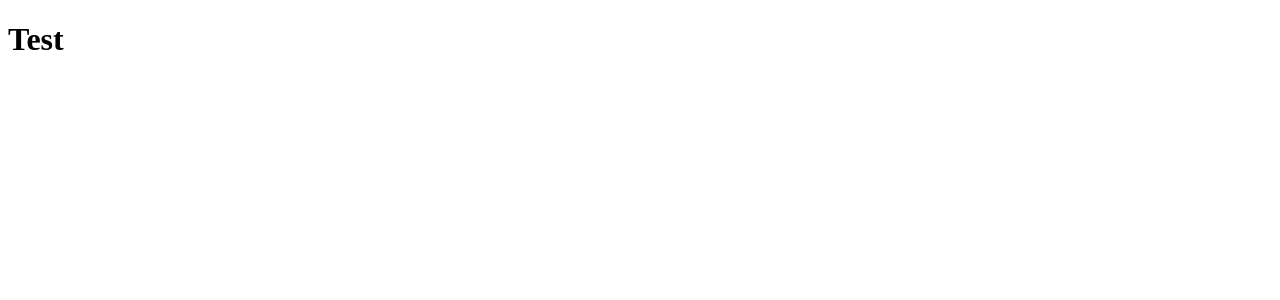
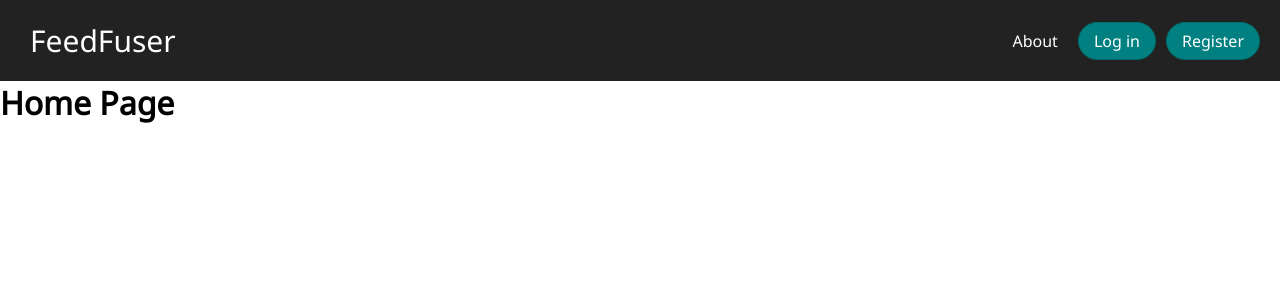
Before and after one commit to DevinParentice/feedfuser, a Flask app: page / in a window 1280 px wide. Before the commit the part shown is almost empty. Shown: the top 300 px of the page. Run offline with Flask 2, Linux system fonts and the light colour scheme.

Commit message:
Added navbar

```diff
--- /dev/null
+++ b/static/js/nav.js
@@ -0,0 +1,9 @@
+$(function () {
+	$(".nav-toggle").on("click", function () {
+		if ($(".nav-item").hasClass("active")) {
+			$(".nav-item").removeClass("active");
+		} else {
+			$(".nav-item").addClass("active");
+		}
+	});
+});
--- /dev/null
+++ b/static/styles/main.css
@@ -0,0 +1,166 @@
+@import url('https://fonts.googleapis.com/css2?family=Noto+Sans&display=swap');
+* {
+	margin: 0;
+	padding: 0;
+	box-sizing: border-box;
+}
+
+body {
+	font-family: 'Noto Sans', sans-serif;
+}
+
+nav {
+	background: #222;
+	padding: 5px 20px;
+}
+
+ul {
+	list-style-type: none;
+}
+
+a {
+	color: white;
+	text-decoration: none;
+}
+
+a:hover {
+	color: lightgrey;
+}
+
+.menu li {
+	font-size: 16px;
+	padding: 15px 5px;
+}
+
+.menu li a {
+	display: block;
+}
+
+.nav-logo a {
+	font-size: 30px;
+	width: fit-content;
+}
+
+.button.secondary {
+	border-bottom: 1px #444 solid;
+}
+
+/* Mobile Menu */
+.menu {
+	display: flex;
+	flex-wrap: wrap;
+	justify-content: space-between;
+	align-items: center;
+}
+
+.nav-item.button {
+	order: 2;
+}
+
+.nav-item {
+	width: 100%;
+	text-align: center;
+	order: 3;
+	display: none;
+}
+
+.nav-item.active {
+	display: block;
+}
+
+.nav-toggle {
+	order: 1;
+	cursor: pointer;
+}
+
+.bars {
+	background: #999;
+	display: inline-block;
+	height: 2px;
+	position: relative;
+	width: 18px;
+}
+
+.bars::before, .bars::after {
+	background: #999;
+	content:"";
+	display: inline-block;
+	height: 2px;
+	position: absolute;
+	width: 18px;
+}
+
+.bars::before {
+	top: 5px;
+}
+
+.bars::after {
+	top: -5px;
+}
+
+/* Tablet Menu */
+@media all and (min-width:468px) {
+	.menu {
+		justify-content: center;
+	}
+
+	.nav-logo {
+		flex: 1;
+	}
+
+	.nav-item.button {
+		width: auto;
+		order: 1;
+		display: block;
+	}
+
+	.nav-toggle {
+		order: 2;
+	}
+
+	.button.secondary {
+		border: 0;
+	}
+
+	.button a {
+		text-decoration: none;
+		padding: 7px 15px;
+		background: teal;
+		border: 1px solid #006d6d;
+		border-radius: 50em;
+	}
+
+	.button a:hover {
+		transition: all .25s;
+		background: #006d6d;
+		border-color: #005959;
+	}
+}
+
+@media all and (min-width: 768px) {
+	.nav-item {
+		display: block;
+		width: auto;
+		order: 1;
+	}
+
+	.nav-toggle {
+		display: none;
+	}
+
+	.nav-logo {
+		order: 0;
+	}
+
+	.button {
+		order: 2;
+	}
+
+	.menu li {
+		padding: 15px 10px;
+	}
+
+	.menu li.button {
+		padding-right: 0;
+	}
+}
--- a/templates/home.html
+++ b/templates/home.html
@@ -1,4 +1,4 @@
 {% extends "layout.html" %}
 {% block content %}
-<h1>Test</h1>
+<h1>Home Page</h1>
 {% endblock content %}
--- a/templates/layout.html
+++ b/templates/layout.html
@@ -4,11 +4,27 @@
 <head>
 	<meta charset="UTF-8">
 	<meta name="viewport" content="width=device-width, initial-scale=1.0">
+	<link rel="stylesheet" type="text/css" href="{{ url_for('static', filename='styles/main.css') }}">
 	<title>FeedFuser</title>
+	<script src="https://code.jquery.com/jquery.min.js"></script>
+	<script type=text/javascript src="{{ url_for('static', filename='js/nav.js') }}"></script>
 </head>
 
 <body>
-	{% block content %}{% endblock %}
+	<header>
+		<nav>
+			<ul class="menu">
+				<li class="nav-logo"><a href="#">FeedFuser</a></li>
+				<li class="nav-item"><a href="#">About</a></li>
+				<li class="nav-item button"><a href="#">Log in</a></li>
+				<li class="nav-item button secondary"><a href="#">Register</a></li>
+				<li class="nav-toggle"><span class="bars"></span></li>
+			</ul>
+		</nav>
+	</header>
+	<main>
+		{% block content %}{% endblock %}
+	</main>
 </body>
 
 </html>
```
